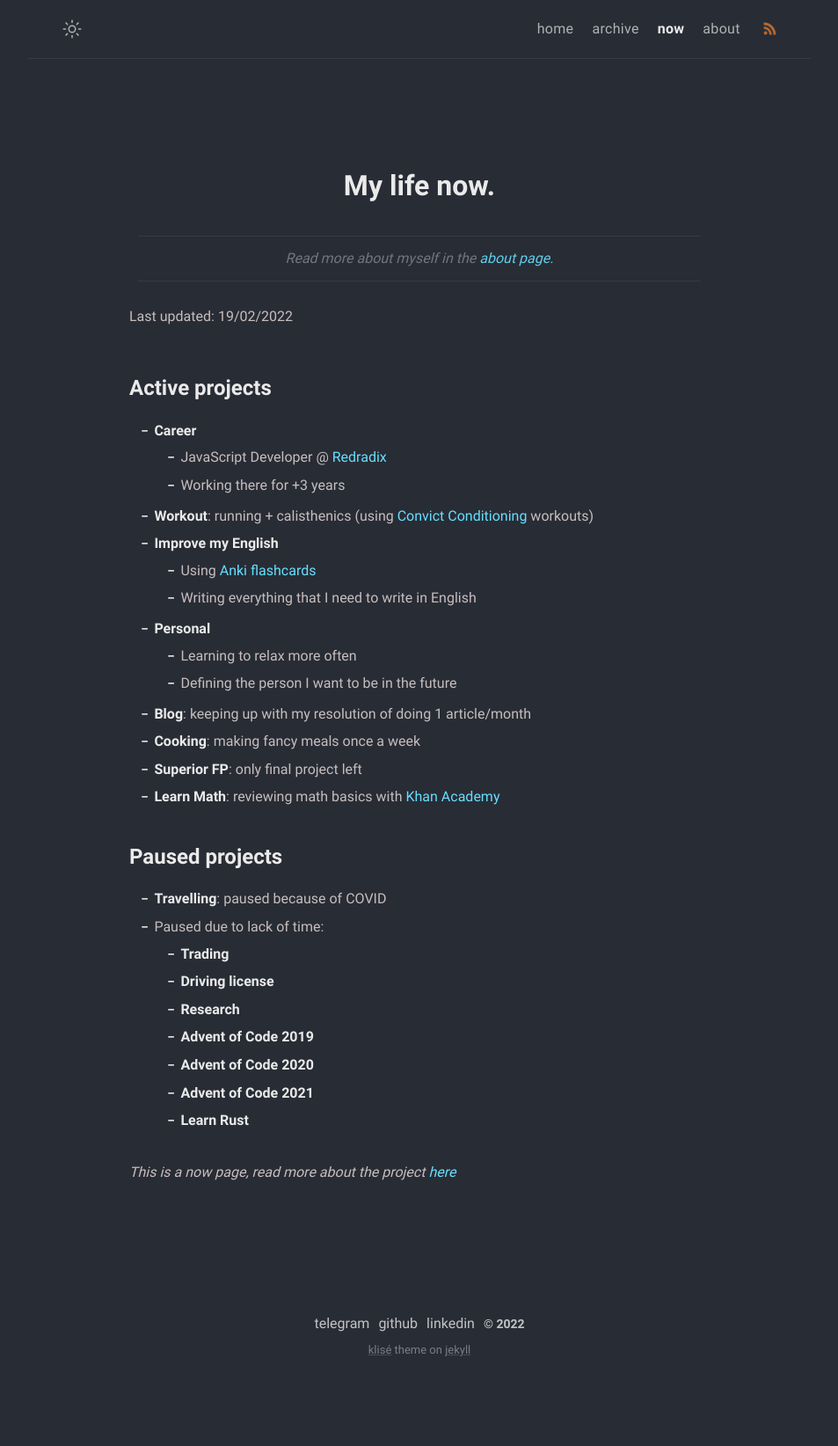
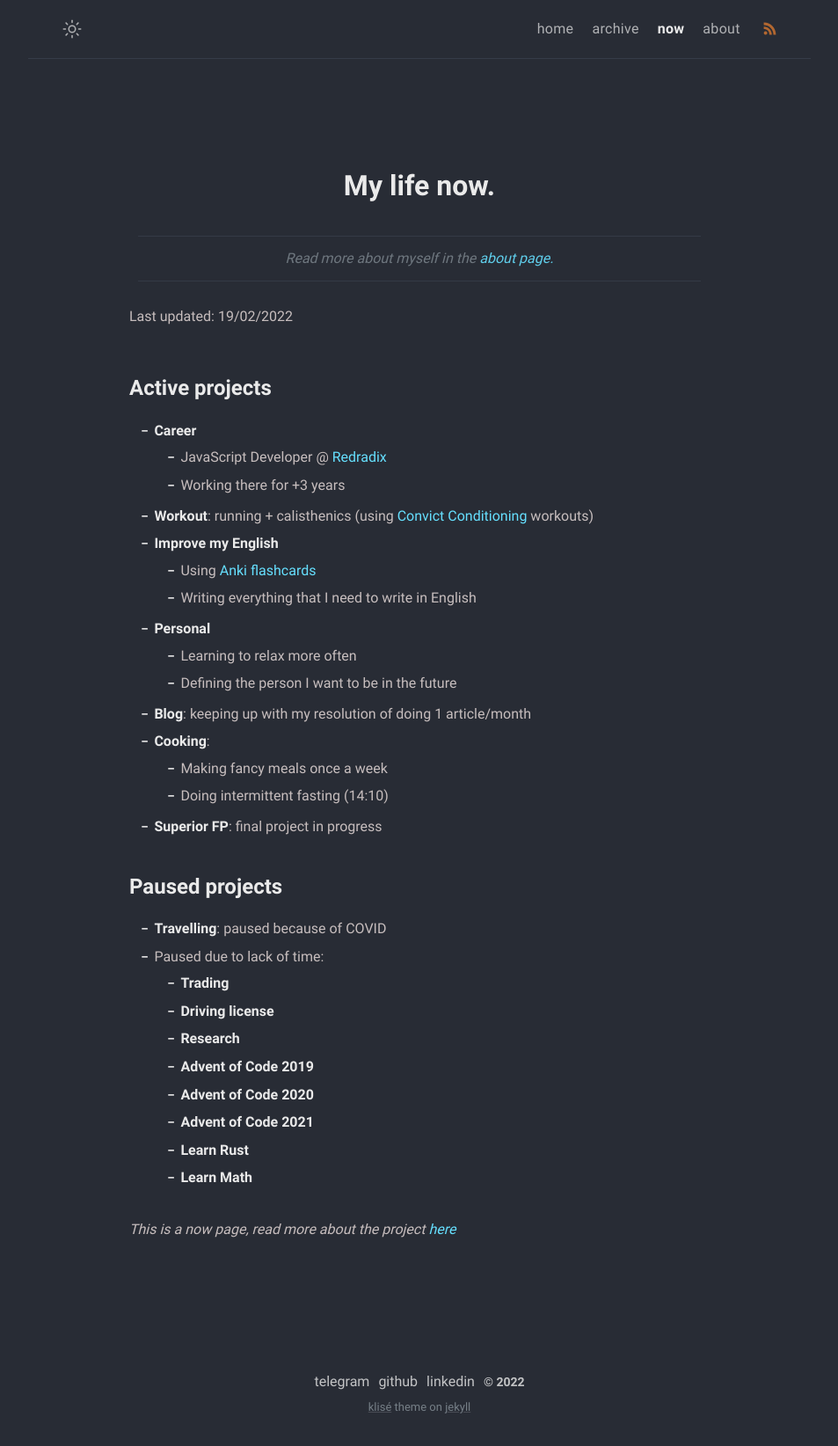
Before and after one commit to MonkeyAndres/MonkeyAndres.github.io, a Jekyll site: the page built from now.md, in a window 1280 px wide. Shown: the whole page at 88% size, without its empty margins (163-1116 px from the left). Built offline with Jekyll 4.4.1, drawn with Linux system fonts in a browser that asks for light colours; before the commit the page ends 1579 px from its top, so only the background shows below that.

Commit message:
📝 Update now page

```diff
--- a/now.md
+++ b/now.md
@@ -23,9 +23,10 @@ Last updated: 19/02/2022
   - Learning to relax more often
   - Defining the person I want to be in the future
 - **Blog**: keeping up with my resolution of doing 1 article/month
-- **Cooking**: making fancy meals once a week
-- **Superior FP**: only final project left
-- **Learn Math**: reviewing math basics with [Khan Academy](https://www.khanacademy.org/)
+- **Cooking**:
+  - Making fancy meals once a week
+  - Doing intermittent fasting (14:10)
+- **Superior FP**: final project in progress
 
 # Paused projects
 
```
Also changed, not shown: other parts of now.md (+1 -0 lines).
